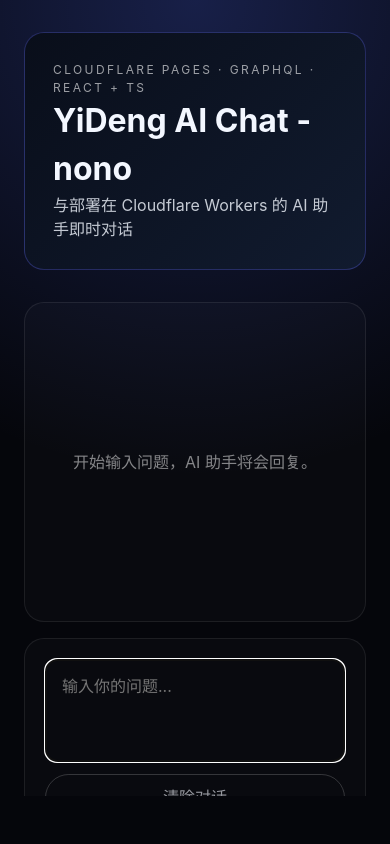
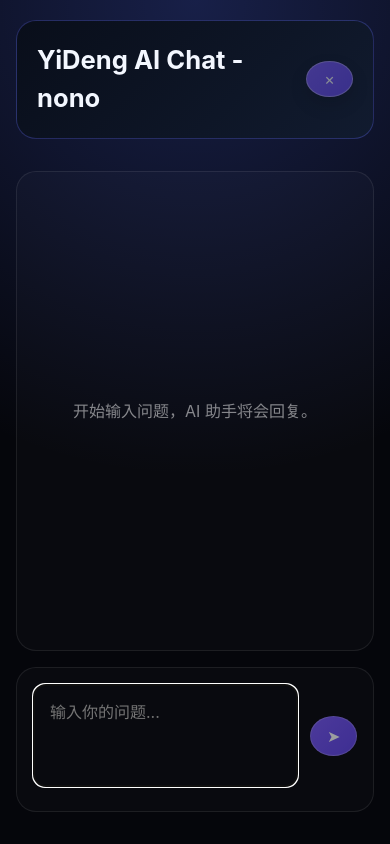
Before and after one commit to nydo-weng/yideng-aichat-frontend, a React (Vite) app: page / in a window 390 px wide. Built offline with nearby package versions, Linux system fonts and the light colour scheme.

Commit message:
feat: 移动端优化

```diff
--- a/src/App.css
+++ b/src/App.css
@@ -20,6 +20,44 @@
     border-radius: 20px;
     padding: 1.75rem;
     color: #f3f7ff;
+  }
+
+  .hero-headline {
+    display: flex;
+    flex-direction: column;
+    gap: 0.75rem;
+  }
+
+  .hero-title-row {
+    display: flex;
+    align-items: center;
+    justify-content: space-between;
+    gap: 0.75rem;
+  }
+
+  .hero-title-row h1 {
+    flex: 1;
+  }
+
+  .header-clear {
+    width: 2.25rem;
+    height: 2.25rem;
+    border-radius: 50%;
+    border: 1px solid rgba(255, 255, 255, 0.35);
+    background: rgba(255, 255, 255, 0.1);
+    color: #f9fbff;
+    cursor: pointer;
+    display: none;
+    align-items: center;
+    justify-content: center;
+    font-size: 1.2rem;
+    line-height: 1;
+    box-shadow: 0 8px 18px rgba(0, 0, 0, 0.25);
+  }
+
+  .header-clear:disabled {
+    opacity: 0.5;
+    cursor: not-allowed;
   }
 
   .hero h1 {
@@ -162,6 +200,12 @@
     padding: 1.25rem;
   }
 
+  .composer-input-row {
+    display: flex;
+    gap: 0.75rem;
+    align-items: flex-end;
+  }
+
   .composer textarea {
     width: 100%;
     resize: none;
@@ -172,6 +216,25 @@
     font-family: inherit;
     background-color: transparent;
     color: inherit;
+  }
+
+  .send-inline {
+    border-radius: 50%;
+    border: 1px solid rgba(255, 255, 255, 0.2);
+    background: linear-gradient(135deg, #7a5af8, #6246ea);
+    color: #fff;
+    width: 2.5rem;
+    height: 2.5rem;
+    display: none;
+    align-items: center;
+    justify-content: center;
+    font-size: 1rem;
+    cursor: pointer;
+  }
+
+  .send-inline:disabled {
+    opacity: 0.6;
+    cursor: not-allowed;
   }
 
   .composer textarea:disabled {
@@ -220,6 +283,46 @@
   }
 
   @media (max-width: 640px) {
+    .app-shell {
+      padding: 1.25rem 1rem 2rem;
+      height: 100vh;
+    }
+
+    .hero {
+      padding: 1.25rem;
+      gap: 0.5rem;
+    }
+
+    .hero .eyebrow,
+    .hero .subtitle {
+      display: none;
+    }
+
+    .hero h1 {
+      font-size: 1.6rem;
+    }
+
+    .chat-window {
+      padding: 1rem;
+    }
+
+    .composer {
+      padding: 1rem;
+      gap: 0.5rem;
+    }
+
+    .composer-input-row {
+      align-items: center;
+    }
+
+    .send-inline {
+      display: inline-flex;
+    }
+
+    .message-body {
+      font-size: 0.95rem;
+    }
+
     .message {
       max-width: 100%;
     }
@@ -228,8 +331,34 @@
       flex-direction: column;
     }
 
+    .composer-actions button[type='submit'] {
+      display: none;
+    }
+
+    .composer-actions .ghost {
+      display: none;
+    }
+
+    .header-clear {
+      display: inline-flex;
+    }
+
     button {
       width: 100%;
     }
   }
+
+  @media (min-width: 641px) {
+    .header-clear {
+      display: none;
+    }
+
+    .composer-actions .ghost {
+      display: inline-flex;
+    }
+
+    .composer-actions button[type='submit'] {
+      display: inline-flex;
+    }
+  }
 }
--- a/src/App.tsx
+++ b/src/App.tsx
@@ -55,9 +55,20 @@
   return (
     <div className="app-shell">
       <header className="hero">
-        <div>
+        <div className="hero-headline">
           <p className="eyebrow">Cloudflare Pages · GraphQL · React + TS</p>
+          <div className="hero-title-row">
             <h1>YiDeng AI Chat - nono</h1>
+            <button
+              type="button"
+              className="header-clear"
+              onClick={resetChat}
+              disabled={isLoading || messages.length === 0}
+              aria-label="清除对话"
+            >
+              ×
+            </button>
+          </div>
           <p className="subtitle">
             与部署在 Cloudflare Workers 的 AI 助手即时对话
           </p>
@@ -92,6 +103,7 @@
         {error && <div className="error-banner">错误：{error}</div>}
 
         <form className="composer" onSubmit={handleSubmit}>
+          <div className="composer-input-row">
             <textarea
               rows={3}
               placeholder="输入你的问题..."
@@ -101,6 +113,15 @@
               disabled={isLoading}
               ref={textareaRef}
             />
+            <button
+              type="submit"
+              className="send-inline"
+              disabled={isSubmitDisabled}
+              aria-label="发送"
+            >
+              ➤
+            </button>
+          </div>
           <div className="composer-actions">
             <button
               type="button"
```
Lines whose indentation alone changed are shown as unchanged.
